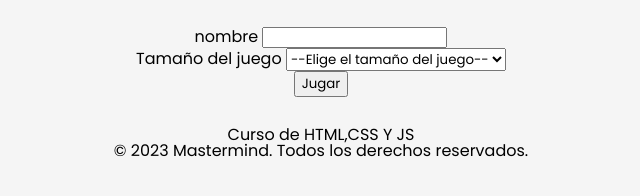
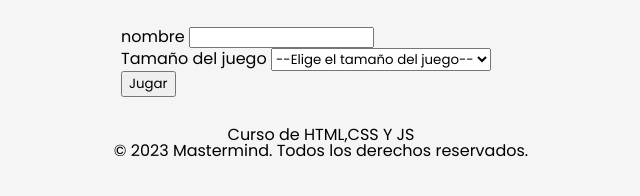
Before and after one commit to Milord-Dev/js-course, a plain HTML site: page index.html in a window 1280 px wide. Shown: the part 112-308 px from the top of the page, without its empty margins (319-959 px from the left). Drawn offline with Linux system fonts and the light colour scheme.

Commit message:
style: adjust main element width and remove text-align

```diff
--- a/css/style.css
+++ b/css/style.css
@@ -8,8 +8,7 @@ header,footer{
     margin: 30px auto;
 }
 main{
-    text-align: center;
-    width: 100%;
+    width: 400px;
     margin: 30px auto;
 }
 button{
```
